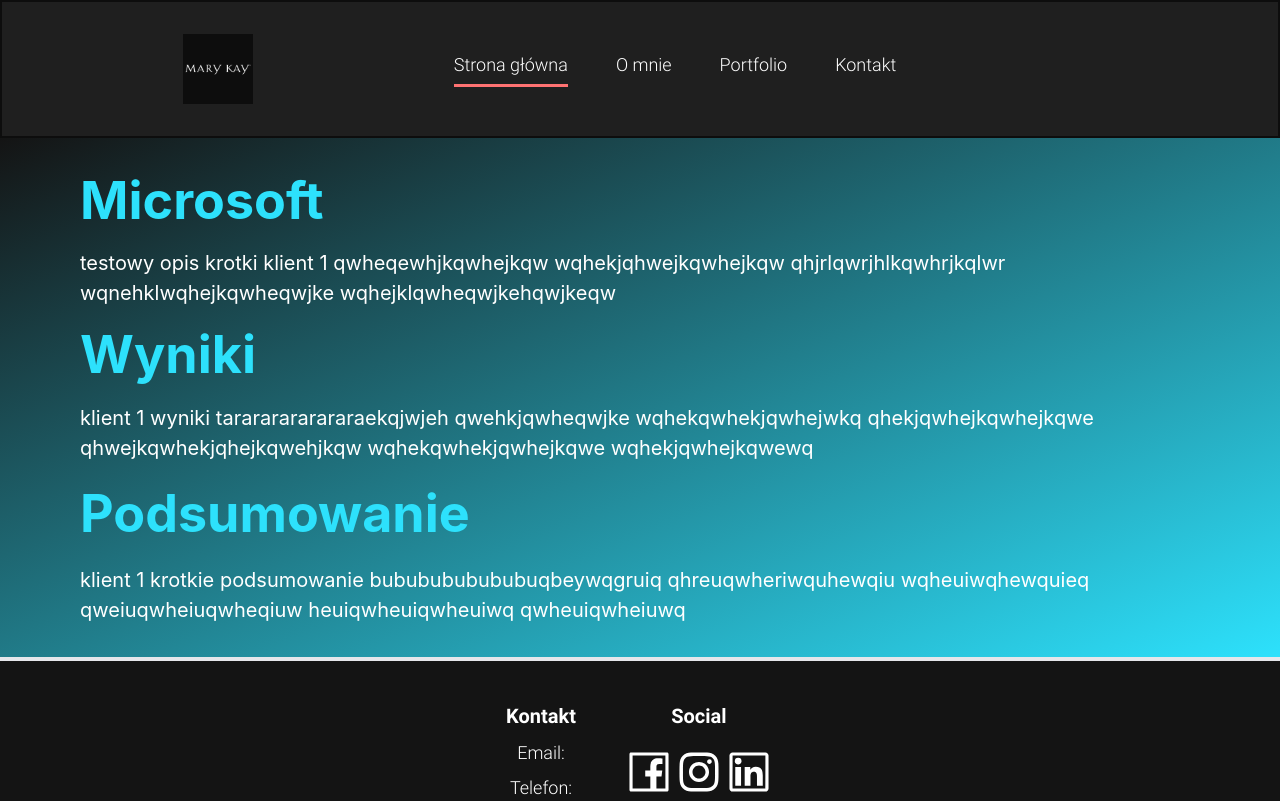
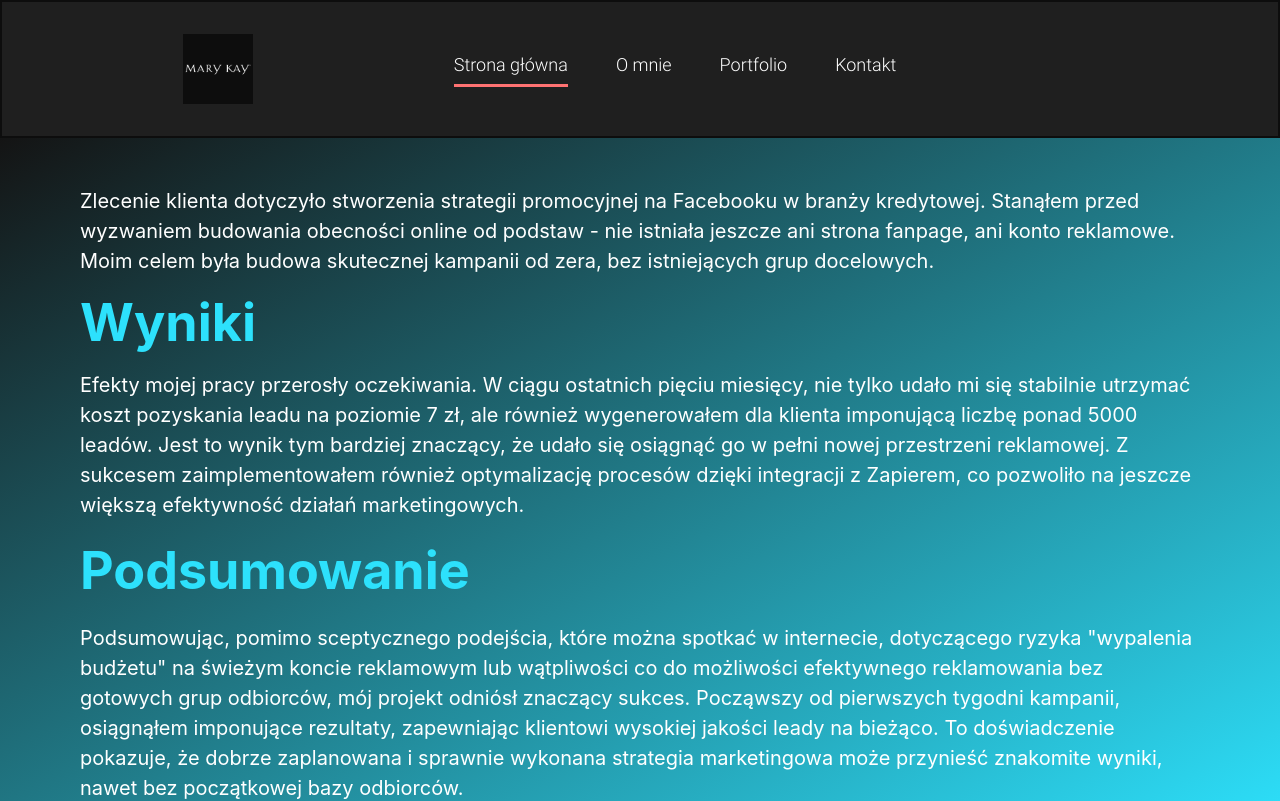
Before and after one commit to MateuszKuruc/marketing-portfolio, a Next.js app in the folder marketing-portfolio/: page /portfolio/1 in a window 1280 px wide. Shown: the top 801 px of the page. Built offline with nearby package versions, Linux system fonts and the light colour scheme.

Commit message:
add client data object to be used with case study details

```diff
--- a/marketing-portfolio/src/components/Hero.tsx
+++ b/marketing-portfolio/src/components/Hero.tsx
@@ -13,7 +13,7 @@ const Hero = () => {
               Facebook Ads - razem zrobimy z tego hit!
             </h1>
             <p className="font-standard regular-20 my-4 text-white xl:max-w-[520px]">
-              Nie wiesz, jak zdominować świat{" "}
+              Nie wiesz jak zdominować świat{" "}
               <span className="font-medium">Facebook Ads</span>? Trafiłeś w
               dziesiątkę! Odkryj strategie mistrza reklam, które przekształcą
               Twoje kampanie w sukcesy.{" "}
--- a/marketing-portfolio/src/constants/index.ts
+++ b/marketing-portfolio/src/constants/index.ts
@@ -33,13 +33,13 @@ export const OFFSETS_MOBILE: {
 export const CLIENT_DATA = [
   {
     id: 1,
-    clientName: "Microsoft",
+    title: "7 zł za leada w branży kredytowej",
     shortDescription:
-      "testowy opis krotki klient 1 qwheqewhjkqwhejkqw wqhekjqhwejkqwhejkqw qhjrlqwrjhlkqwhrjkqlwr wqnehklwqhejkqwheqwjke wqhejklqwheqwjkehqwjkeqw",
+      "Zlecenie klienta dotyczyło stworzenia strategii promocyjnej na Facebooku w branży kredytowej. Stanąłem przed wyzwaniem budowania obecności online od podstaw - nie istniała jeszcze ani strona fanpage, ani konto reklamowe. Moim celem była budowa skutecznej kampanii od zera, bez istniejących grup docelowych.",
     results:
-      "klient 1 wyniki tarararararararaekqjwjeh qwehkjqwheqwjke wqhekqwhekjqwhejwkq qhekjqwhejkqwhejkqwe qhwejkqwhekjqhejkqwehjkqw wqhekqwhekjqwhejkqwe wqhekjqwhejkqwewq",
-    summary:
-      "klient 1 krotkie podsumowanie bububububububuqbeywqgruiq qhreuqwheriwquhewqiu wqheuiwqhewquieq qweiuqwheiuqwheqiuw heuiqwheuiqwheuiwq qwheuiqwheiuwq",
+      "Efekty mojej pracy przerosły oczekiwania. W ciągu ostatnich pięciu miesięcy, nie tylko udało mi się stabilnie utrzymać koszt pozyskania leadu na poziomie 7 zł, ale również wygenerowałem dla klienta imponującą liczbę ponad 5000 leadów. Jest to wynik tym bardziej znaczący, że udało się osiągnąć go w pełni nowej przestrzeni reklamowej. Z sukcesem zaimplementowałem również optymalizację procesów dzięki integracji z Zapierem, co pozwoliło na jeszcze większą efektywność działań marketingowych.",
+    summary: `Podsumowując, pomimo sceptycznego podejścia, które można spotkać w internecie, dotyczącego ryzyka "wypalenia budżetu" na świeżym koncie reklamowym lub wątpliwości co do możliwości efektywnego reklamowania bez gotowych grup odbiorców, mój projekt odniósł znaczący sukces. Począwszy od pierwszych tygodni kampanii, osiągnąłem imponujące rezultaty, zapewniając klientowi wysokiej jakości leady na bieżąco.
+ To doświadczenie pokazuje, że dobrze zaplanowana i sprawnie wykonana strategia marketingowa może przynieść znakomite wyniki, nawet bez początkowej bazy odbiorców.`,
   },
   {
     id: 2,
@@ -76,7 +76,7 @@ export const CLIENT_DATA = [
 export const ACCORDION_DATA = [
   {
     id: 1,
-    title: "5 ZŁ ZA LEADA",
+    title: "7 ZŁ ZA LEADA",
     description:
       "Kampania Facebook Ads dla firmy pozyskującej kredyty dla spółek, osiągnęliśmy wyniki na poziomie 5zł za leada. Stworzenie precyzyjnej segmentacji, angażujących kreacji i stała optymalizacja stały się kluczem do sukcesu.",
   },
```
